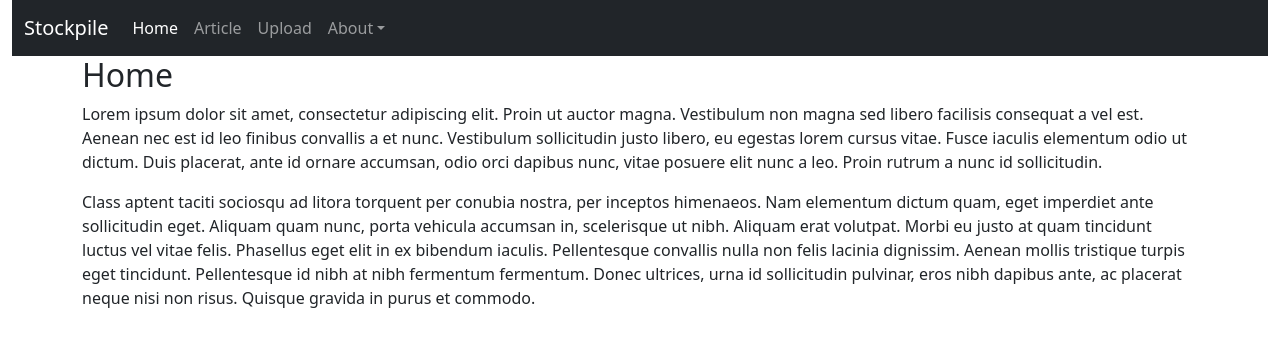
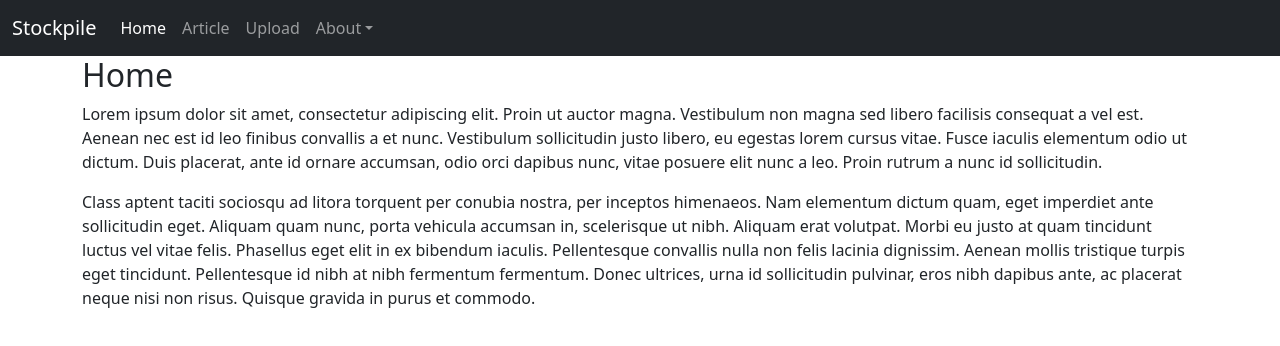
Before and after one commit to richmondchng/stockpile-app, a React (Create React App) app in the folder stockpile-web/: page / in a window 1280 px wide. Shown: the top 346 px of the page. Built offline with nearby package versions, Linux system fonts and the light colour scheme.

Commit message:
remove container to fill menu bar

```diff
--- a/stockpile-web/src/App.js
+++ b/stockpile-web/src/App.js
@@ -9,7 +9,7 @@ import ArticleListing from './components/pages/ArticleListing';
 function App() {
 
     return (
-        <div className='container-fluid'>
+        <div>
             <Router>
                 <NavBar id="navigation"></NavBar>
                 <div className="container" id="content">
```
